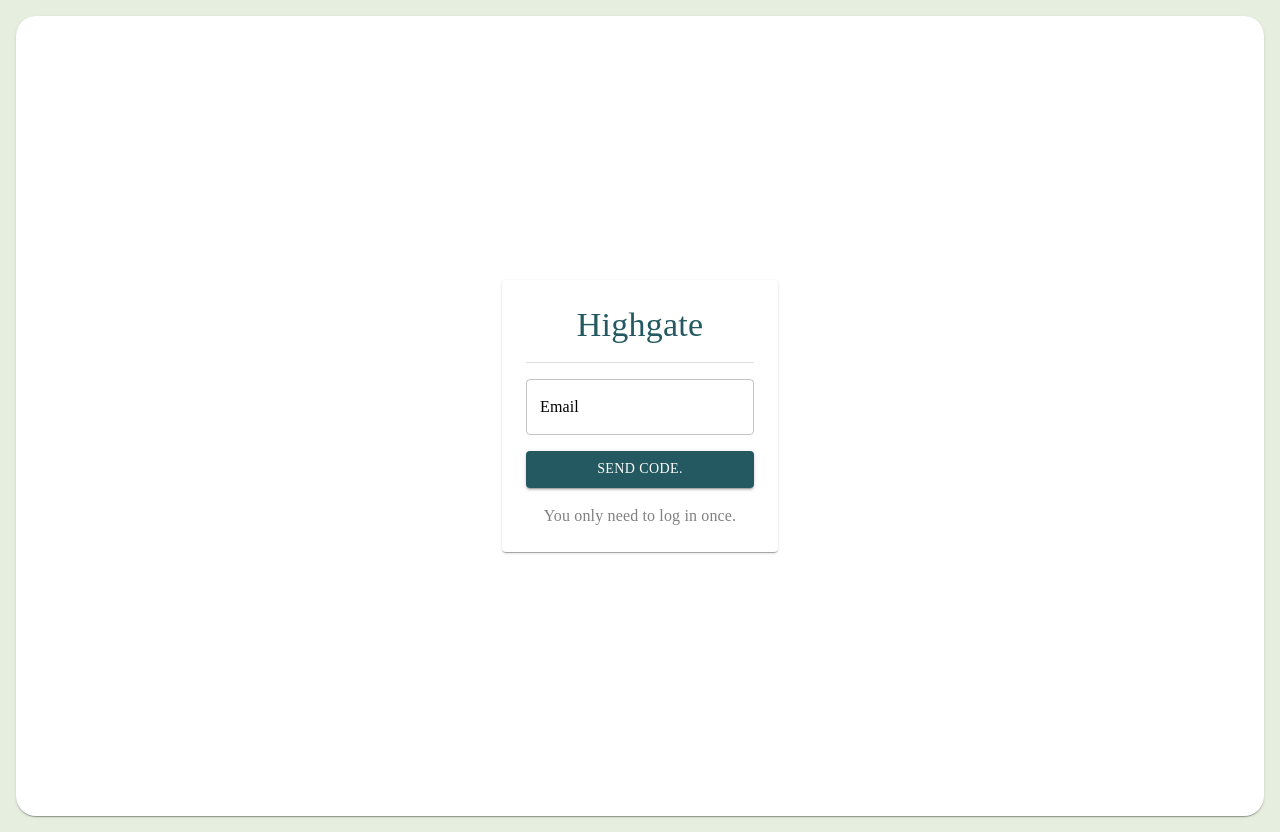
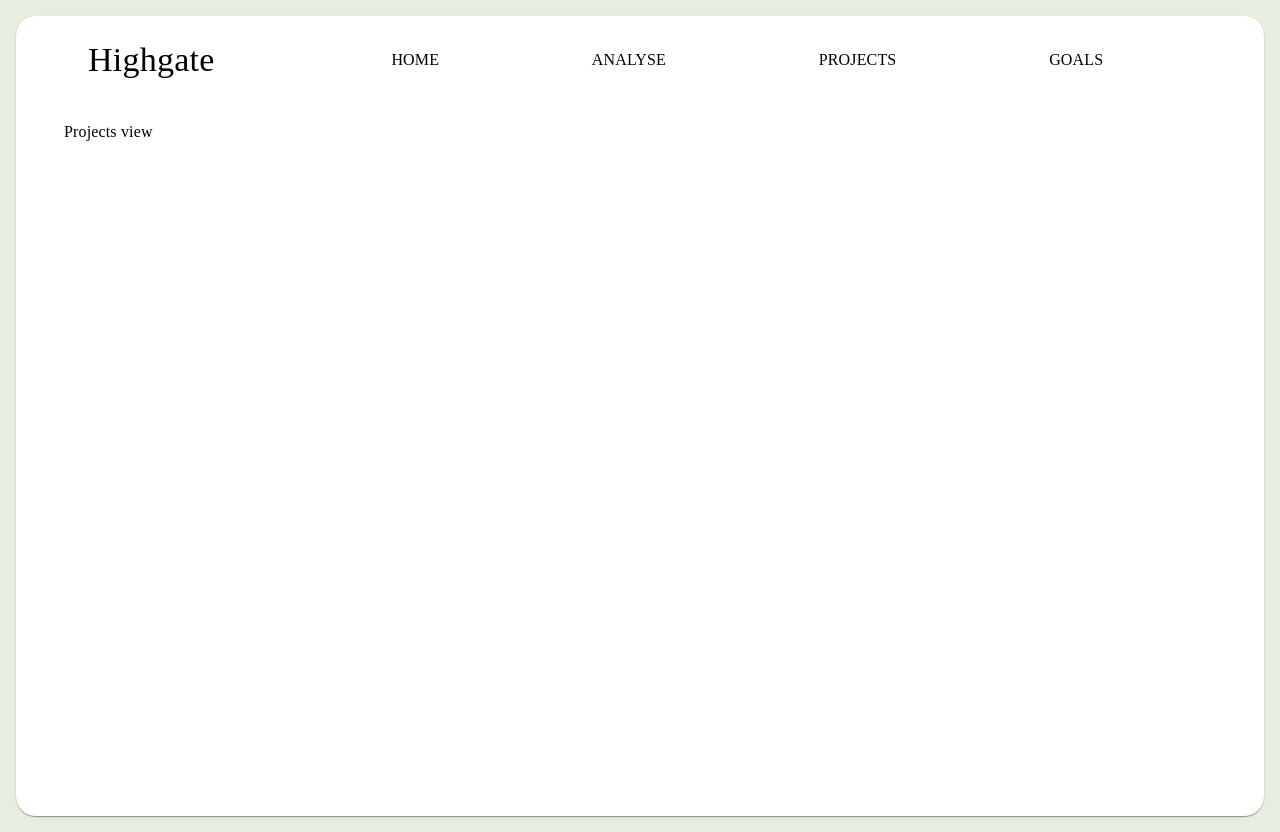
Before and after one commit to nirbhaysinghnarang/highgate_ems, a React (Create React App) app: page /projects in a window 1280 px wide. Built offline with nearby package versions, Linux system fonts and the light colour scheme; no server answers.

Commit message:
Initial set up of project view.

```diff
--- a/src/App.js
+++ b/src/App.js
@@ -6,6 +6,7 @@ import { ThemeProvider } from "@mui/material/styles";
 import { AppTheme } from "./Theme.js";
 import ProjectUpload from "./CoreScreens/ProjectUpload";
 import "./App.css";
+import ProjectsView from "./CoreScreens/ProjectView";
 
 require("typeface-oswald");
 
@@ -24,6 +25,7 @@ function App() {
             <Route path="/auth" element={<LoginScreen></LoginScreen>}/>
             <Route path="/home" element={<HomeScreen />} />
             <Route path="/projects/upload" element={<ProjectUpload></ProjectUpload>}/>
+            <Route path="/projects" element={<ProjectsView></ProjectsView>}></Route>
             <Route path="*" element={<LoginScreen />} />
           </Routes>
         </Router>
--- a/src/Client/apiClient.js
+++ b/src/Client/apiClient.js
@@ -21,3 +21,8 @@ export async function verifyCodeLambda(code, email) {
     return await axios.post(endpoint, JSON.stringify(body));
 
 }
+
+export async function getProjects(){
+    const endpoint = API_URL+"/projects"
+    return await axios.get(endpoint)
+}
--- /dev/null
+++ b/src/CoreScreens/ProjectView.js
@@ -0,0 +1,34 @@
+import { styled } from "@mui/material/styles";
+import Page from "../Components/Page";
+import { useState, useEffect } from "react";
+import { Typography } from "@mui/material";
+import { getProjects } from "../Client/apiClient";
+const RootStyle = styled(Page)(({ theme }) => ({
+    overflowY: "scroll",
+    [theme.breakpoints.up("md")]: {
+        display: "flex",
+    },
+}));
+
+
+export default function ProjectsView() {
+
+
+    const [projects, setProjects] = useState([]);
+    useEffect(() => {
+        getProjects().then(response=>{
+            console.log(response)
+        })
+    }, []);
+
+
+
+
+
+    return (
+    <RootStyle>
+        <Typography> Projects view </Typography>
+    </RootStyle>
+    )
+
+}
```
